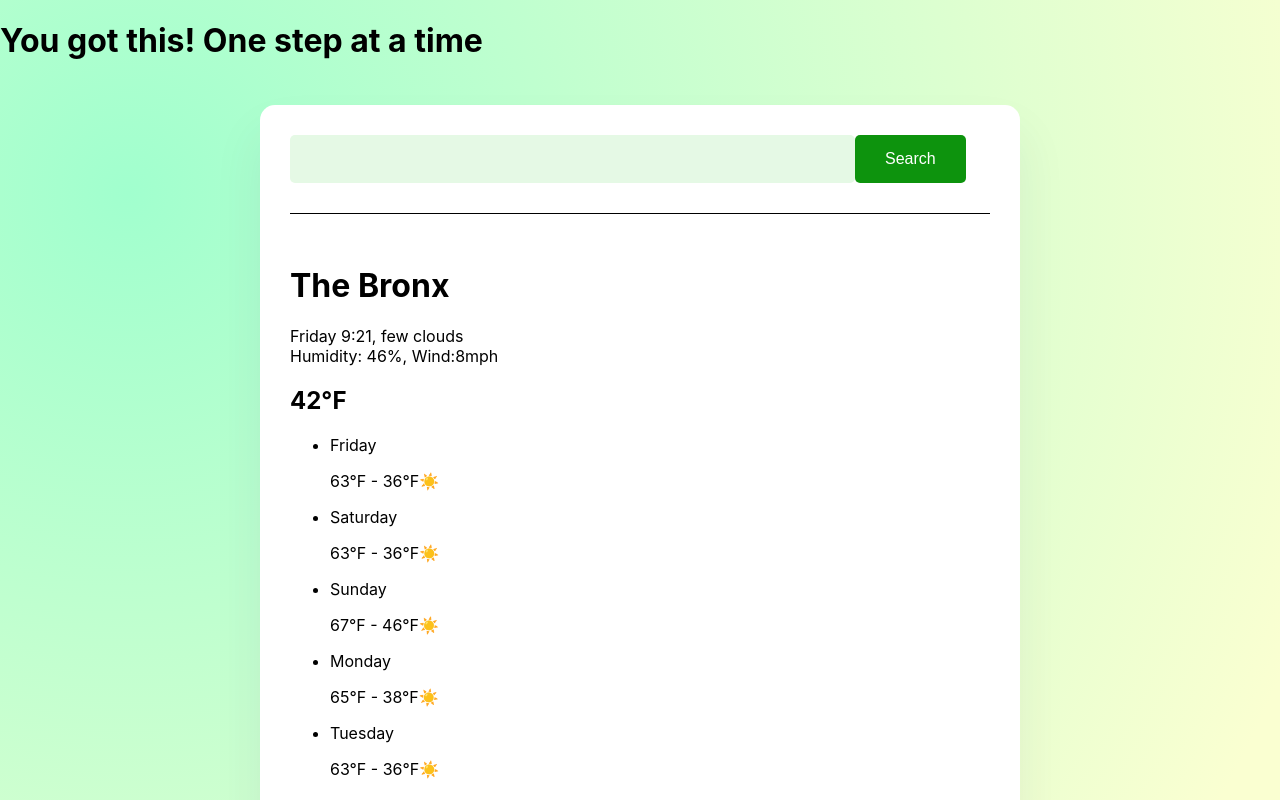
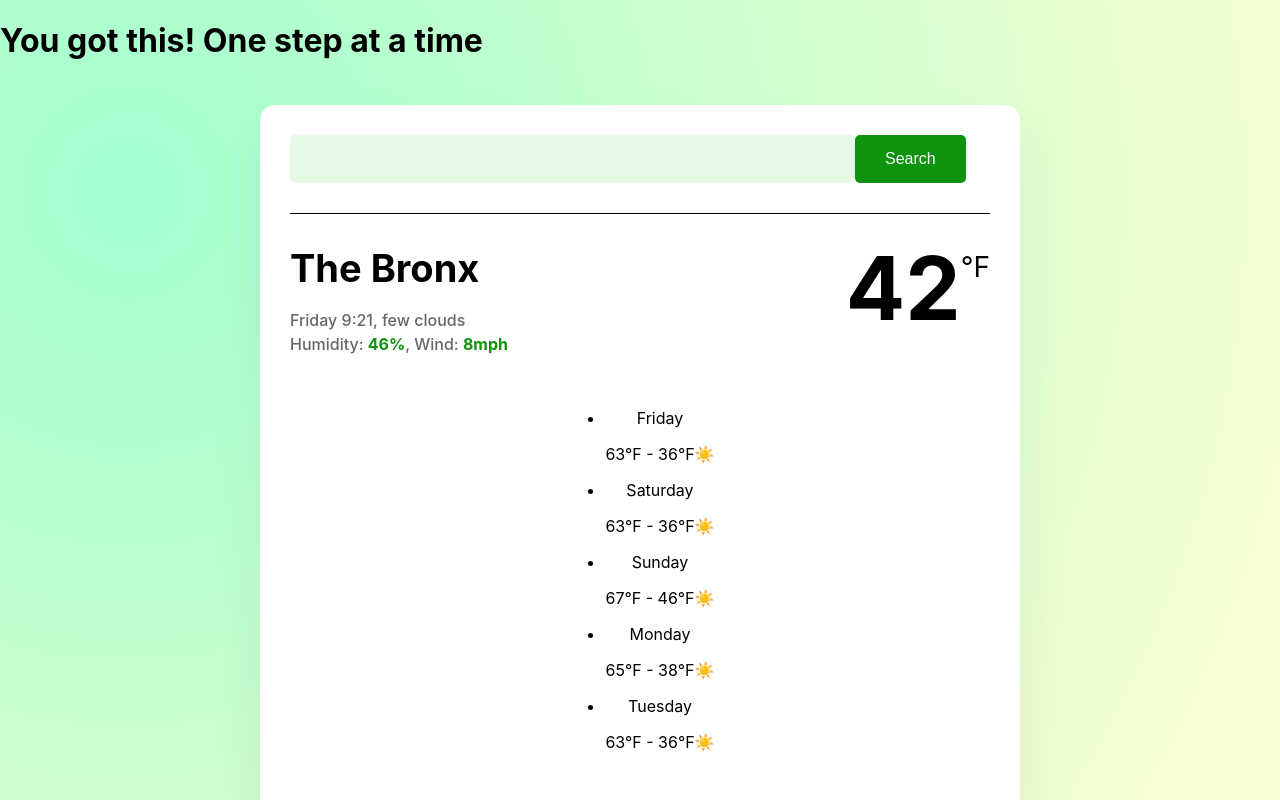
Before and after one commit to Vivianna12/react-weather-app, a React (Create React App) app: page / in a window 1280 px wide. Shown: the top 800 px of the page. Built offline with nearby package versions, Linux system fonts and the light colour scheme.

Commit message:
styled the main section of the page

```diff
--- a/src/App.css
+++ b/src/App.css
@@ -40,6 +40,44 @@ header {
 main {
   padding: 30px 0;
 }
+.weather-app-data {
+  display: flex;
+  justify-content: space-between;
+}
+.weather-app-details {
+  line-height: 24px;
+  font-weight: 500;
+  font-size: 16px;
+  color: rgb(0, 0, 0, 0.6);
+}
+.weather-app-details strong {
+  color: rgb(13, 147, 13);
+}
+.weather-app-temp {
+  display: flex;
+}
+.weather-app-value {
+  font-size: 88px;
+  line-height: 88px;
+  font-weight: bold;
+}
+.weather-app-unit {
+  margin-top: 6px;
+  font-size: 28px;
+}
+.current-city {
+  margin: 0;
+  font-size: 38px;
+  line-height: 48px;
+}
+.weather-forecast {
+  margin-top: 20px;
+  text-align: center;
+  color: #000;
+  display: flex;
+  justify-content: space-around;
+  max-width: 700px;
+}
 footer {
   border-top: 1px solid rgb(229, 249, 229);
   padding: 30px 0 0 0;
--- a/src/Weather.js
+++ b/src/Weather.js
@@ -20,17 +20,20 @@ export default function Weather() {
       <main>
         <div className="weather-app-data">
           <div>
-            <h1>The Bronx</h1>
-            <p>
-              Friday 9:21, few clouds
+            <h1 className="current-city">The Bronx</h1>
+            <p className="weather-app-details">
+              <span>Friday 9:21</span>, <span> few clouds </span>
               <br />
-              Humidity: 46%, Wind:8mph
+              Humidity: <strong> 46%</strong>, Wind: <strong>8mph</strong>
             </p>
           </div>
           <div className="weather-app-temp">
-            <h2>42°F</h2>
+            <div id="icon"></div>
+            <div className="weather-app-value">42</div>
+            <div className="weather-app-unit">°F</div>
           </div>
         </div>
+        <div className="weather-forecast">
           <ul>
             <li>Friday</li>
             <p>63°F - 36°F☀️</p>
@@ -43,6 +46,7 @@ export default function Weather() {
             <li>Tuesday</li>
             <p>63°F - 36°F☀️</p>
           </ul>
+        </div>
       </main>
       <footer>
         <p>
```
Lines whose indentation alone changed are shown as unchanged.
